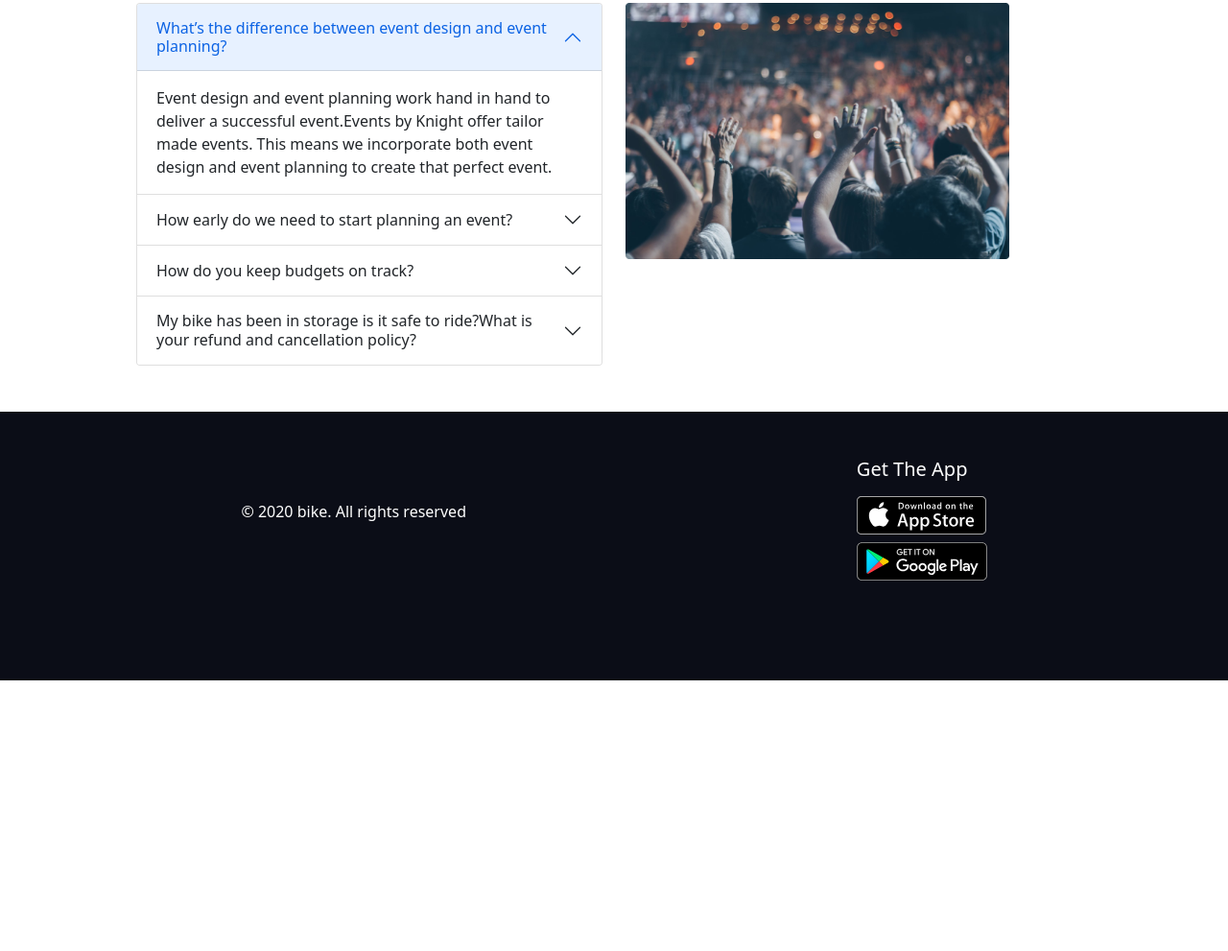
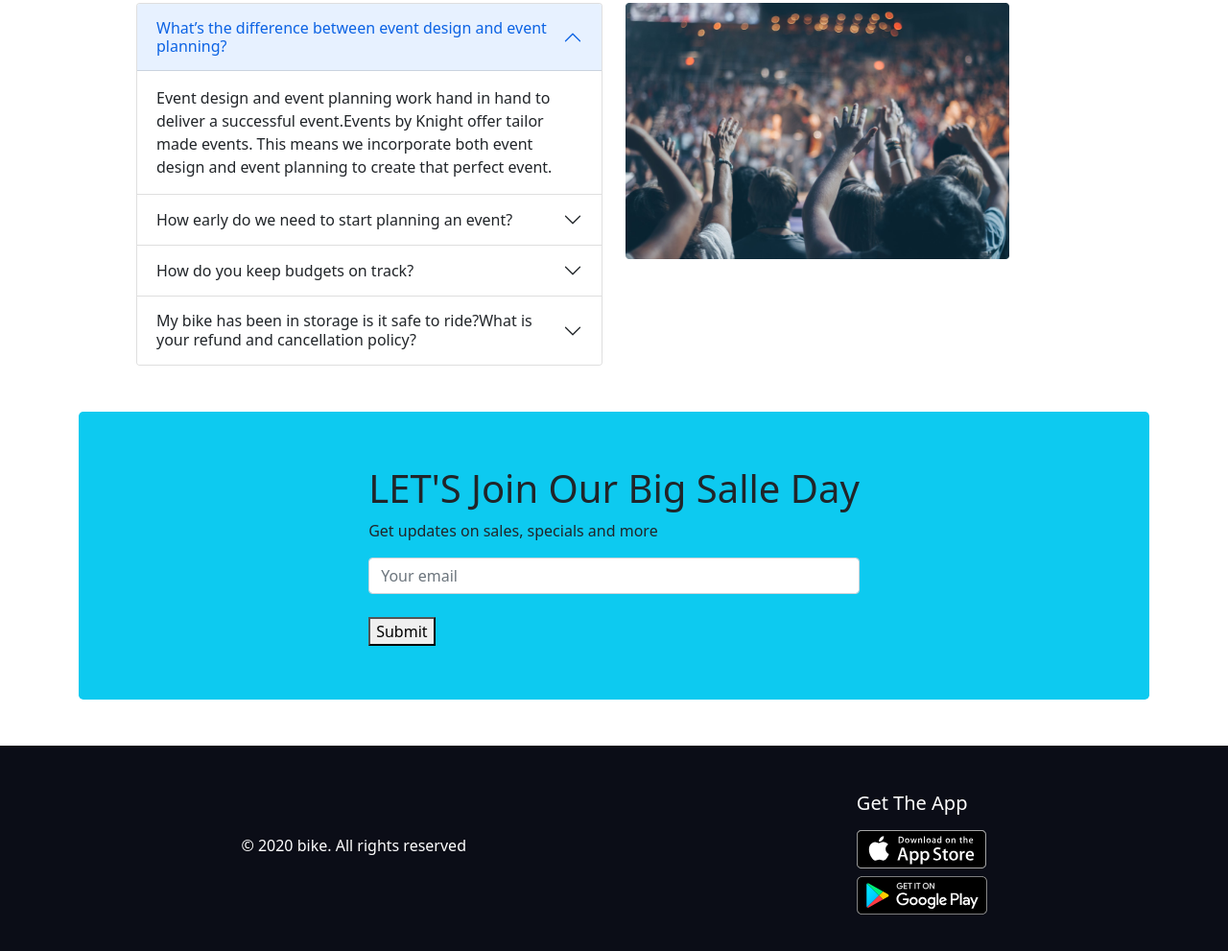
Before and after one commit to proalamin-247/convention-center, a plain HTML site: page index.html in a window 1280 px wide. Shown: the part 1157-2148 px from the top of the page at 96% size. Before the commit the page ends 1866 px from the top, so only its background shows below. Drawn offline with nearby package versions, Linux system fonts and the light colour scheme.

Commit message:
subscribe section added

```diff
--- a/index.html
+++ b/index.html
@@ -182,6 +182,21 @@
                 </div>
             </div>
         </section>
+
+        <!-- subscribe section start  -->
+        <section class="container my-5" id="subscribe">
+            <div style="height: 300px;" class=" d-flex justify-content-center align-items-center rounded-3 bg-info"
+                id="subscribe">
+                <div>
+                    <h1>LET'S Join Our Big Salle Day</h1>
+                    <p>Get updates on sales, specials and more</p>
+                    <input class="form-control" type="email" name="" id="" placeholder="Your email">
+                    <br>
+                    <button class="pro-honda-btn">Submit</button>
+                </div>
+            </div>
+        </section>
+        <!-- subscribe section end  -->
       </main>
 
       <!-- footer  -->
@@ -196,8 +211,6 @@
           </div>
       </footer>
 
-
-
     <!-- bootstrap js link  -->
     <script src="https://cdn.jsdelivr.net/npm/bootstrap@5.1.3/dist/js/bootstrap.bundle.min.js" integrity="sha384-ka7Sk0Gln4gmtz2MlQnikT1wXgYsOg+OMhuP+IlRH9sENBO0LRn5q+8nbTov4+1p" crossorigin="anonymous"></script>
   </body>
```
